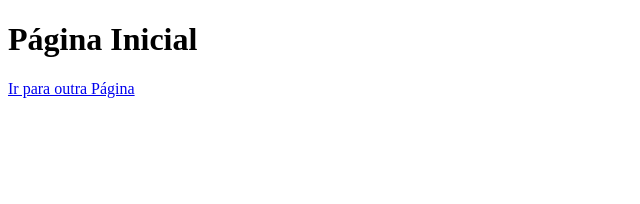
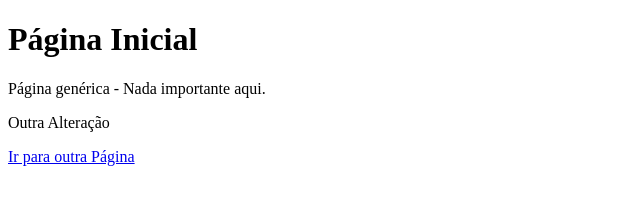
Before and after one commit to naotemerro/github, a plain HTML site: page index.html in a window 1280 px wide. Shown: the whole page, without its empty margins (0-640 px from the left). Drawn offline with Linux system fonts and the light colour scheme.

Commit message:
Acrescentado novo parágrafo

```diff
--- a/index.html
+++ b/index.html
@@ -7,6 +7,8 @@
 </head>
 <body>
     <h1>Página Inicial</h1>
+    <p>Página genérica - Nada importante aqui.</p>
+    <p>Outra Alteração</p>
     <a href="outro.html"> Ir para outra Página</a>
 </body>
 </html>
```
